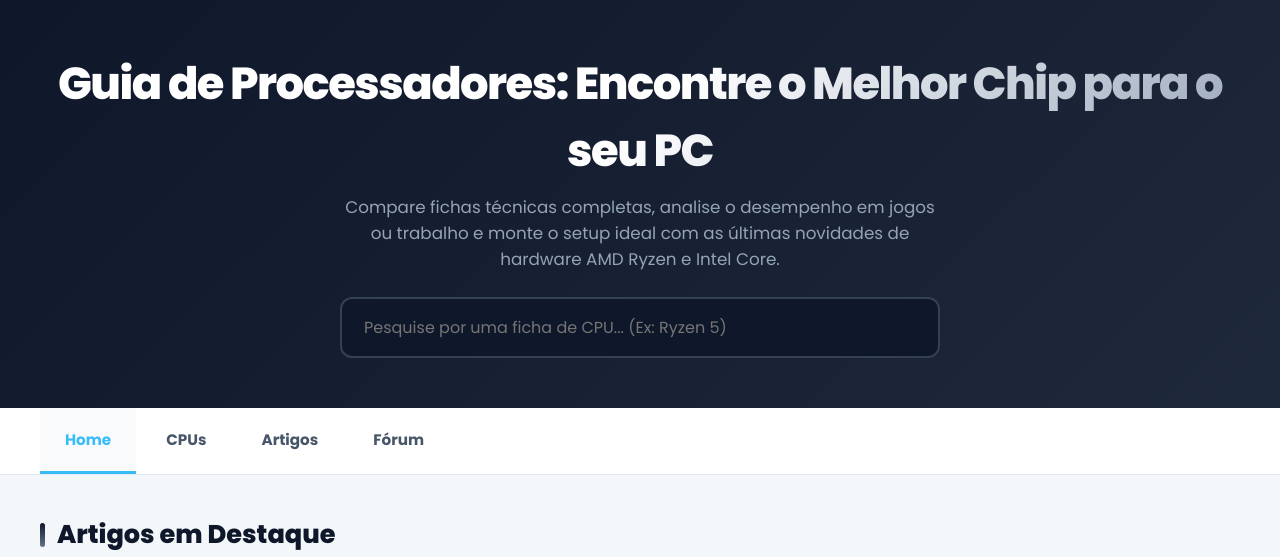
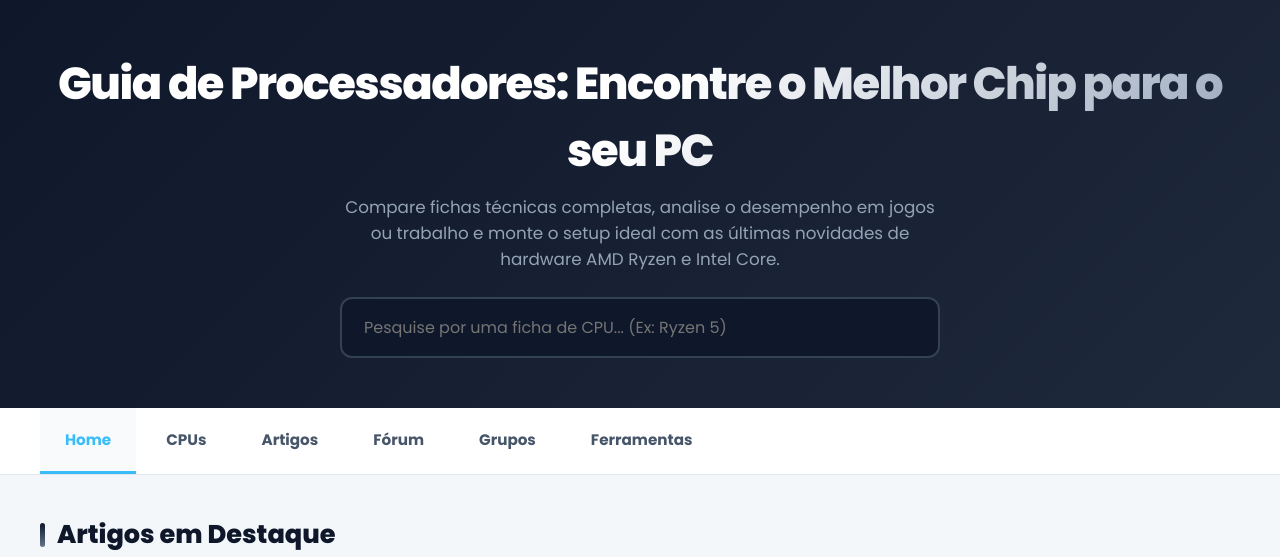
Before and after one commit to Banunin/QualProcessador, a plain HTML site: page index.html in a window 1280 px wide. Shown: the top 557 px of the page. Drawn offline with Linux system fonts and the light colour scheme.

Commit message:
index.html

```diff
--- a/index.html
+++ b/index.html
@@ -86,12 +86,14 @@
         </div>
     </header>
 
-    <nav class="portal-nav">
+<nav class="portal-nav">
         <div class="nav-container">
             <a id="aba-home" class="nav-link active">Home</a>
             <a id="aba-cpus" class="nav-link">CPUs</a>
             <a href="analises.html" class="nav-link">Artigos</a>
             <a href="forum.html" class="nav-link">Fórum</a>
+            <a href="grupos.html" class="nav-link">Grupos</a>
+            <a href="ferramentas.html" class="nav-link">Ferramentas</a>
         </div>
     </nav>
 
```
